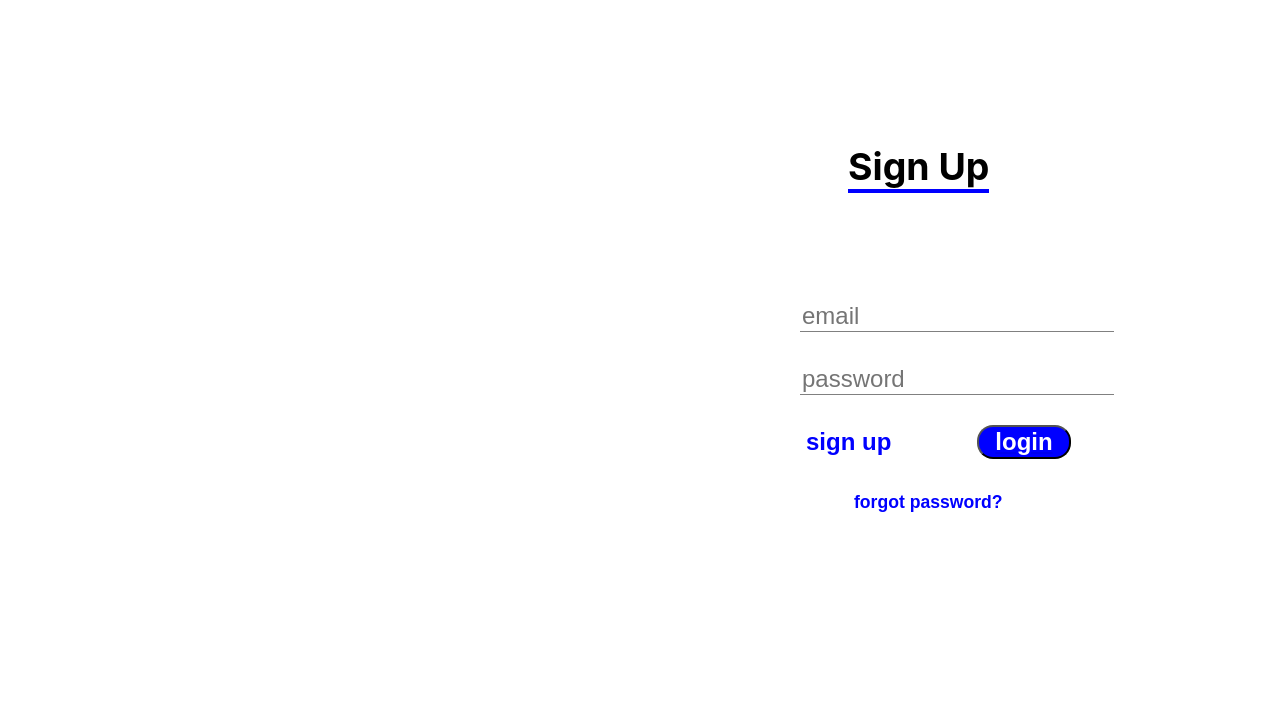
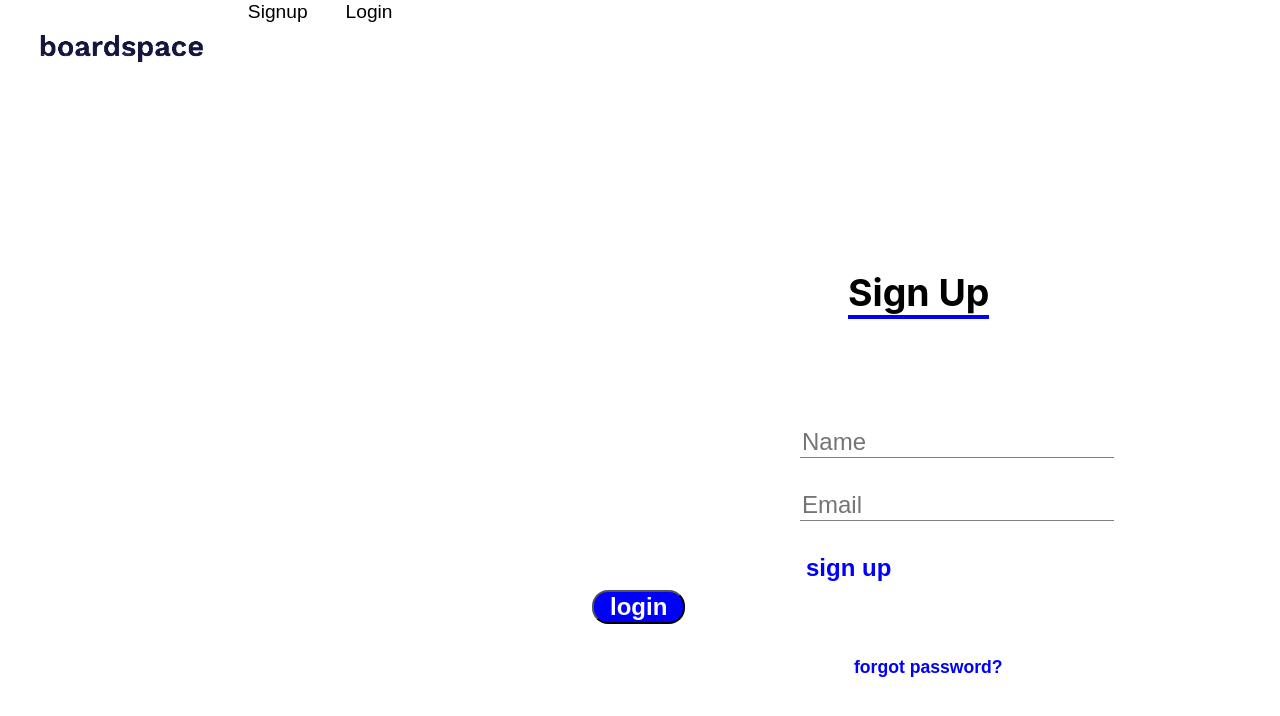
Before and after one commit to justaskulkarni/Boardspace, a React (Create React App) app in the folder client/: page /signup in a window 1280 px wide. Shown: the top 716 px of the page. Built offline with nearby package versions, Linux system fonts and the light colour scheme.

Commit message:
otp done

```diff
--- a/client/src/pages/Signup.js
+++ b/client/src/pages/Signup.js
@@ -4,91 +4,111 @@ import Navbar from '../components/Navbar'
 import '../stylesheets/auth.css'
 
 const Signup = () => {
-  const [creadentials, setCredentials] = useState({email:"", password:""})
+  const [creadentials, setCredentials] = useState({ email: "", otp: 0, name: "" })
   const [error, setError] = useState(null)
   const [showOtpDiv, setShowOtpDiv] = useState(false)
 
   let navigate = useNavigate()
 
-  const handleSubmit = async (e) => {
+  const handleSubmit1 = async (e) => {
     e.preventDefault()
 
-    const response = await fetch("http://localhost:6100/api/signup" , {
-      method : 'POST',
-      headers: {'Content-Type': 'application/json'},
-      body: JSON.stringify({email:creadentials.email,password:creadentials.password})
+    const response = await fetch("http://localhost:6100/api/mentor/semisignup", {
+      method: 'POST',
+      headers: { 'Content-Type': 'application/json' },
+      body: JSON.stringify({ email: creadentials.email, name: creadentials.name })
     })
 
     const json = await response.json()
 
-    if(json.success)
-    {
+    if (json.success) {
       setShowOtpDiv(true);
-      /* navigate("/youin") */
     }
 
-    if(json.error)
-    {
+    if (json.error) {
       setError(json.error)
     }
   }
 
-  const onChange = (event) =>{
-    setCredentials({...creadentials,[event.target.name]:event.target.value})
+  const onChange = (event) => {
+    setCredentials({ ...creadentials, [event.target.name]: event.target.value })
   }
+
+  const handleSubmit2 = async (e) => {
+
+    e.preventDefault()
+
+    const response = await fetch("http://localhost:6100/api/mentor/verifyotp", {
+      method: 'POST',
+      headers: { 'Content-Type': 'application/json' },
+      body: JSON.stringify({ email: creadentials.email, otp: creadentials.otp })
+    })
+
+    const json = await response.json()
+
+    if (json.success) {
+      console.log("Success che balak")
+      navigate("/")
+    }
+
+    if (json.error) {
+      setError(json.error)
+    }
+
+  }
+
 
   return (
     <>
+      <Navbar />
       <div className="rightdiv">
-      <form className="signup" onSubmit={handleSubmit}>
+        <form className="signup" onSubmit={handleSubmit1}>
           <h3 className="formheader"><span className="headertext">Sign Up</span></h3>
 
           <div className="formcontent">
             <input
-          type="email"
-          value={creadentials.email}
-          name = "email"
+              type="text"
+              value={creadentials.name}
+              name="name"
               onChange={onChange}
-          placeholder="email"
+              placeholder="Name"
               className="inputbox"
             />
 
             <input
-          type="password"
-          value={creadentials.password}
-          name = "password"
+              type="email"
+              value={creadentials.email}
+              name="email"
               onChange={onChange}
-          placeholder="password"
+              placeholder="Email"
               className="inputbox"
             />
 
           </div>
+          <button className="signupbutton" >sign up</button>
         </form>
-      <div className="buttonscontainer">
-        <button className="signupbutton" >sign up</button>
         <button className="loginbutton"><Link to="/login"><span className="buttontext">login</span></Link></button>
-      </div>
         <button className="forgotpasswordbutton" onClick>forgot password?</button>
         {error && <div className="error">{error}</div>}
-      { showOtpDiv &&
+        {showOtpDiv &&
           (<div>
-        <form className="signup" onSubmit={handleSubmit}>
+            <form className="signup" onSubmit={handleSubmit2}>
               <h3 className="formheader"><span className="headertext">Enter your OTP</span></h3>
               <div className="formcontent">
                 <input
                   type="number"
                   value={creadentials.otp}
-              name = "otp"
+                  name="otp"
                   onChange={onChange}
-              placeholder="otp"
+                  placeholder="OTP"
                   className="inputbox"
                 />
               </div>
+
+
+
+              <button className="signupbutton" >Submit OTP</button>
               </form>
-
-        <div className="buttonscontainer">
-          <button className="signupbutton" >submit OTP</button>
-        </div>
           </div>)
         }
       </div>
```
Also changed, not shown: 1 other file (tests, documents, lock files or other folders). Lines whose indentation alone changed are shown as unchanged.
